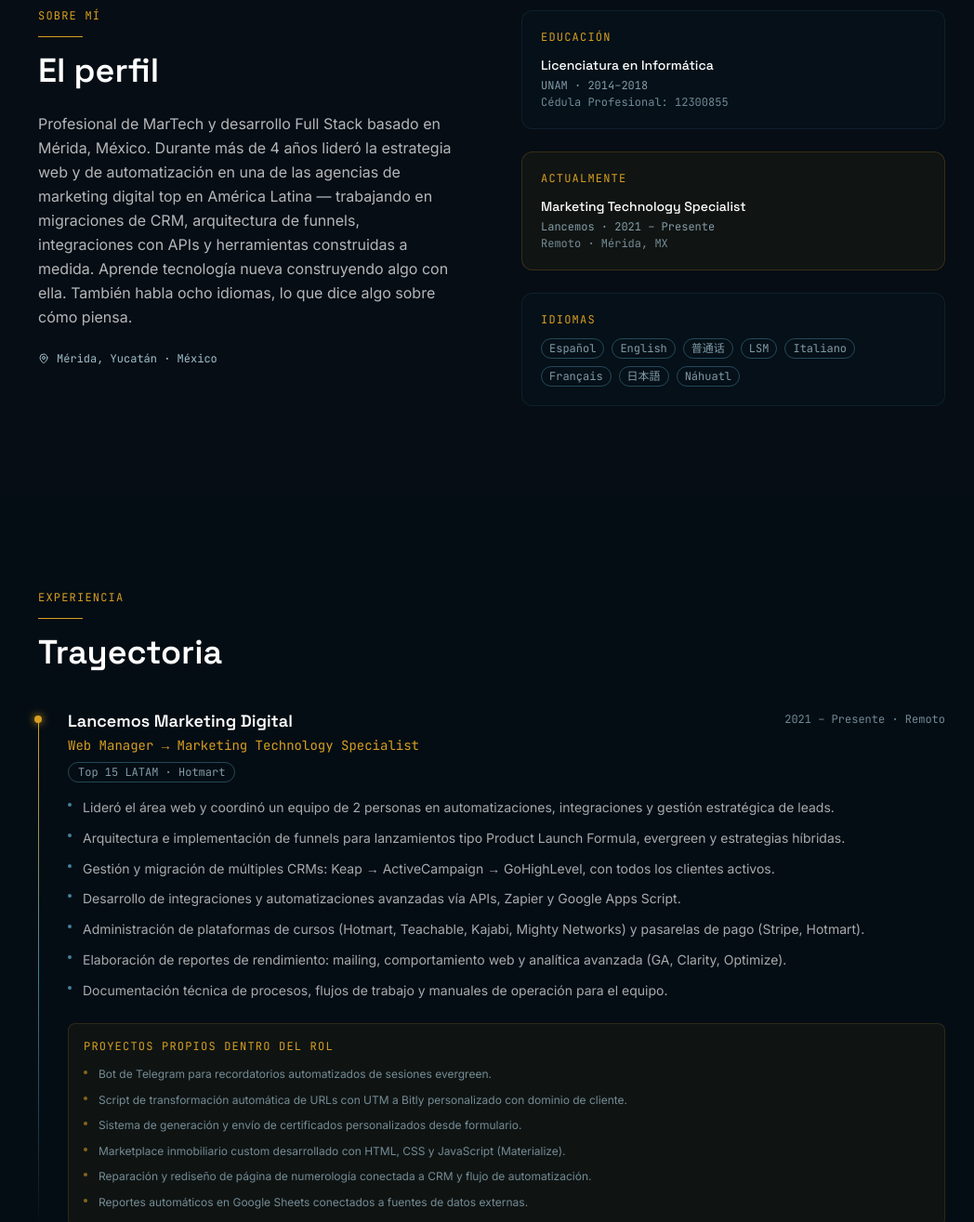
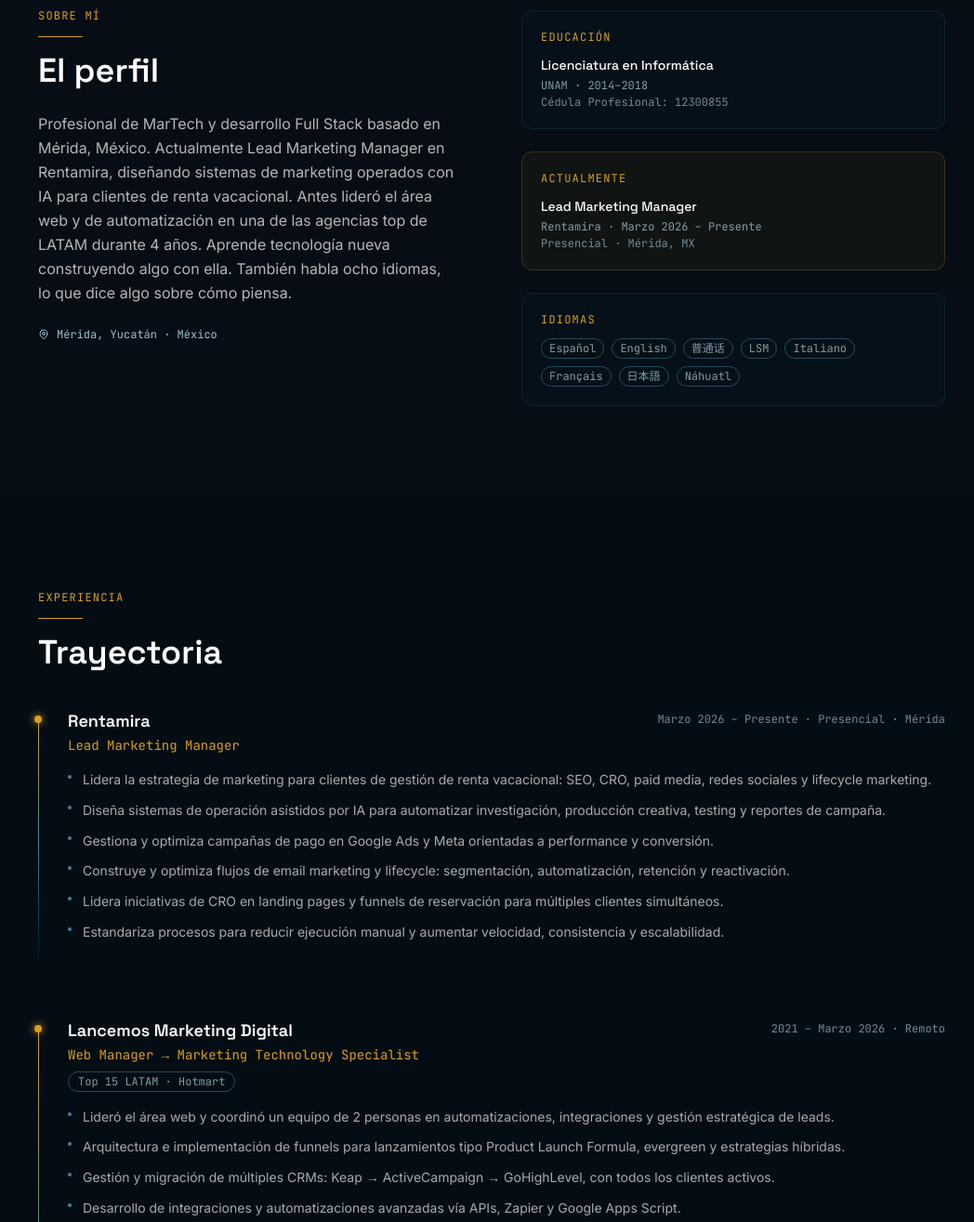
Before and after one commit to andreiito/portafolio, an Astro site: page / in a window 1280 px wide. Shown: the part 893-2208 px from the top of the page at 93% size, without its empty margins (111-1159 px from the left). Built offline with nearby package versions, Linux system fonts and the light colour scheme; Astro itself is replaced by a stand-in of ours.

Commit message:
feat: agregar Rentamira como experiencia actual, cerrar Lancemos marzo 2026

```diff
--- a/src/components/sections/About.astro
+++ b/src/components/sections/About.astro
@@ -52,13 +52,13 @@ const tr = t(lang);
             {lang === 'es' ? 'Actualmente' : 'Currently'}
           </p>
           <p class="text-white font-display font-medium text-sm">
-            Marketing Technology Specialist
+            Lead Marketing Manager
           </p>
           <p class="text-mist/80 text-xs mt-1 font-mono">
-            Lancemos · {lang === 'es' ? '2021 – Presente' : '2021 – Present'}
+            Rentamira · {lang === 'es' ? 'Marzo 2026 – Presente' : 'March 2026 – Present'}
           </p>
           <p class="text-mist/70 text-xs mt-0.5 font-mono">
-            {lang === 'es' ? 'Remoto · Mérida, MX' : 'Remote · Mérida, MX'}
+            {lang === 'es' ? 'Presencial · Mérida, MX' : 'On-site · Mérida, MX'}
           </p>
         </div>
 
--- a/src/content/experience.ts
+++ b/src/content/experience.ts
@@ -9,14 +9,51 @@ export type ExperienceItem = {
 
 export const experience: ExperienceItem[] = [
   {
+    company: 'Rentamira',
+    role: {
+      es: 'Lead Marketing Manager',
+      en: 'Lead Marketing Manager',
+    },
+    period: {
+      es: 'Marzo 2026 – Presente · Presencial · Mérida',
+      en: 'March 2026 – Present · On-site · Mérida',
+    },
+    bullets: [
+      {
+        es: 'Lidera la estrategia de marketing para clientes de gestión de renta vacacional: SEO, CRO, paid media, redes sociales y lifecycle marketing.',
+        en: 'Leads marketing strategy for vacation rental management clients across SEO, CRO, paid media, social media, and lifecycle marketing.',
+      },
+      {
+        es: 'Diseña sistemas de operación asistidos por IA para automatizar investigación, producción creativa, testing y reportes de campaña.',
+        en: 'Designs AI-driven operational systems to automate campaign research, creative production, testing frameworks, and reporting.',
+      },
+      {
+        es: 'Gestiona y optimiza campañas de pago en Google Ads y Meta orientadas a performance y conversión.',
+        en: 'Manages and optimizes paid campaigns across Google Ads and Meta with a performance and conversion focus.',
+      },
+      {
+        es: 'Construye y optimiza flujos de email marketing y lifecycle: segmentación, automatización, retención y reactivación.',
+        en: 'Builds and optimizes email marketing and lifecycle flows: segmentation, automation, retention, and reactivation.',
+      },
+      {
+        es: 'Lidera iniciativas de CRO en landing pages y funnels de reservación para múltiples clientes simultáneos.',
+        en: 'Leads CRO initiatives across landing pages and booking funnels for multiple simultaneous client accounts.',
+      },
+      {
+        es: 'Estandariza procesos para reducir ejecución manual y aumentar velocidad, consistencia y escalabilidad.',
+        en: 'Standardizes processes to reduce manual execution and increase speed, consistency, and scalability.',
+      },
+    ],
+  },
+  {
     company: 'Lancemos Marketing Digital',
     role: {
       es: 'Web Manager → Marketing Technology Specialist',
       en: 'Web Manager → Marketing Technology Specialist',
     },
     period: {
-      es: '2021 – Presente · Remoto',
-      en: '2021 – Present · Remote',
+      es: '2021 – Marzo 2026 · Remoto',
+      en: '2021 – March 2026 · Remote',
     },
     badge: 'Top 15 LATAM · Hotmart',
     bullets: [
--- a/src/i18n/en.ts
+++ b/src/i18n/en.ts
@@ -17,7 +17,7 @@ export const en = {
   about: {
     label:    'About',
     title:    'The profile',
-    bio: 'MarTech and Full Stack professional based in Mérida, México. Spent 4+ years leading web and automation strategy at one of Latin America\'s top digital marketing agencies — working across CRM migrations, funnel architecture, API integrations, and custom-built tools. Learns new technology by building something with it. Also speaks eight languages, which says something about how his mind works.',
+    bio: 'MarTech and Full Stack professional based in Mérida, México. Currently Lead Marketing Manager at Rentamira, designing AI-driven marketing systems for vacation rental management clients. Previously led web and automation strategy at one of Latin America\'s top digital marketing agencies for 4+ years. Learns new technology by building something with it. Also speaks eight languages, which says something about how his mind works.',
     location: 'Mérida, Yucatán · México',
     languages_label: 'Languages',
   },
--- a/src/i18n/es.ts
+++ b/src/i18n/es.ts
@@ -17,7 +17,7 @@ export const es = {
   about: {
     label:    'Sobre mí',
     title:    'El perfil',
-    bio: 'Profesional de MarTech y desarrollo Full Stack basado en Mérida, México. Durante más de 4 años lideró la estrategia web y de automatización en una de las agencias de marketing digital top en América Latina — trabajando en migraciones de CRM, arquitectura de funnels, integraciones con APIs y herramientas construidas a medida. Aprende tecnología nueva construyendo algo con ella. También habla ocho idiomas, lo que dice algo sobre cómo piensa.',
+    bio: 'Profesional de MarTech y desarrollo Full Stack basado en Mérida, México. Actualmente Lead Marketing Manager en Rentamira, diseñando sistemas de marketing operados con IA para clientes de renta vacacional. Antes lideró el área web y de automatización en una de las agencias top de LATAM durante 4 años. Aprende tecnología nueva construyendo algo con ella. También habla ocho idiomas, lo que dice algo sobre cómo piensa.',
     location: 'Mérida, Yucatán · México',
     languages_label: 'Idiomas',
   },
```
